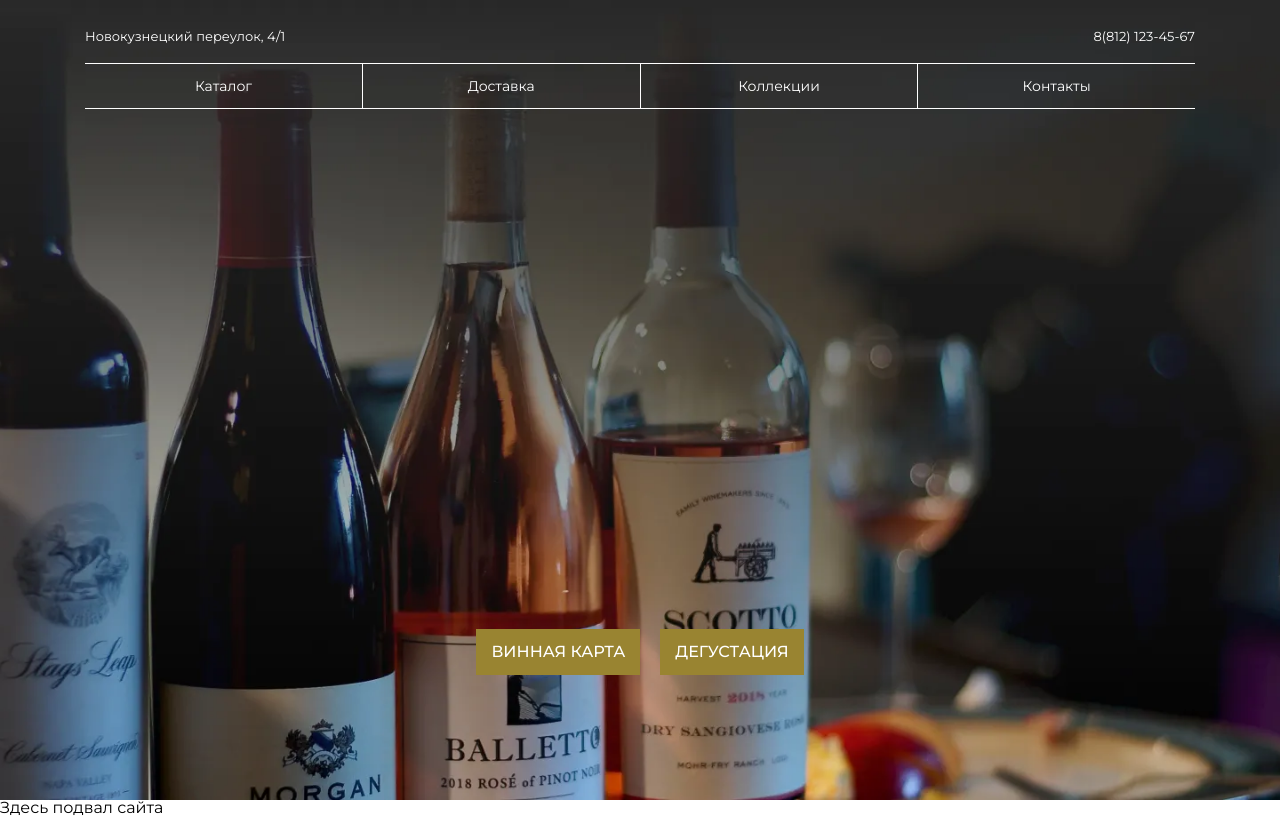
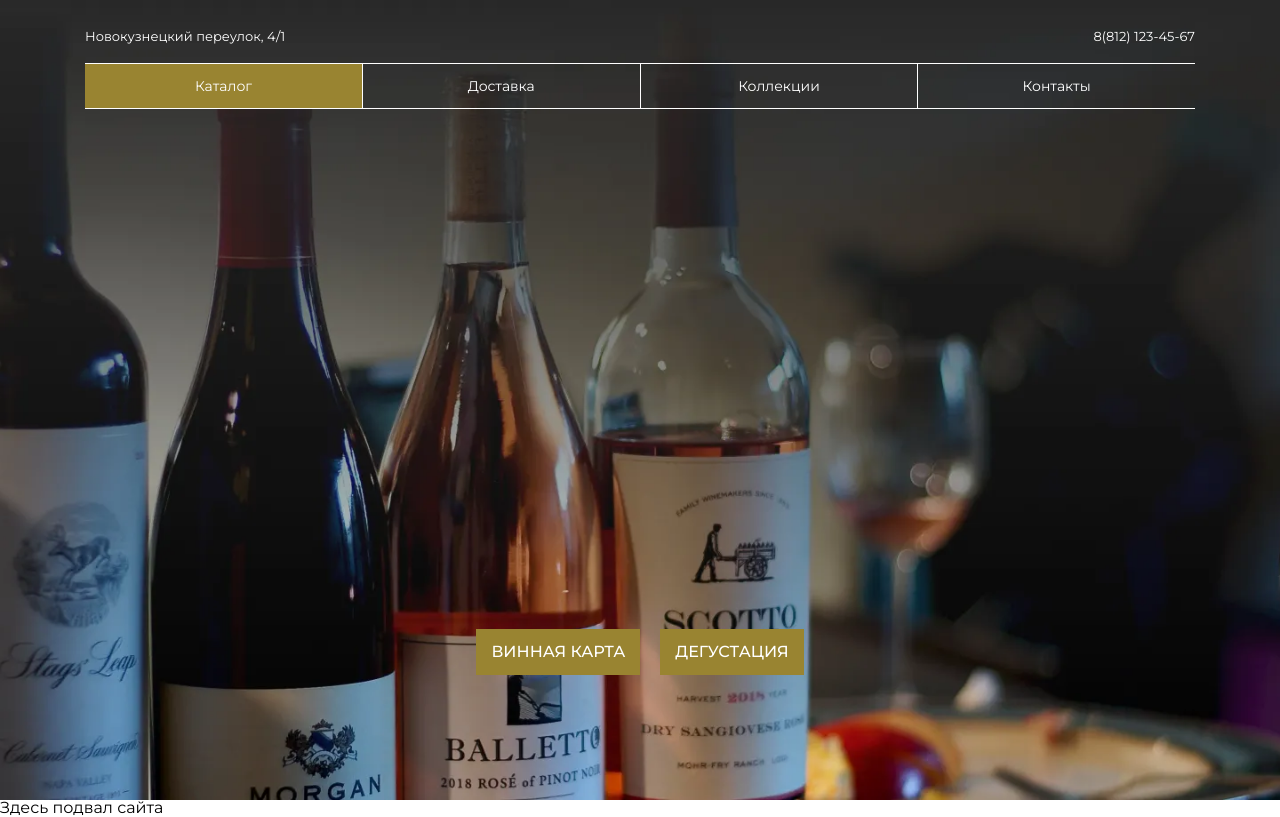
Before and after one commit to kofemannight/wine, a plain HTML site: page index.html in a window 1280 px wide. Both pictures are taken after a click on the link "Каталог". Drawn offline with Linux system fonts and the light colour scheme.

Commit message:
05/10/22

```diff
--- a/style.css
+++ b/style.css
@@ -150,6 +150,26 @@ body {
   font-size: 14px;
 }
 
+.nav_link {
+  transition-property: background-color;
+  transition-timing-function: cubic-bezier(0.165, 0.84, 0.44, 1);
+  transition-duration: 300ms;
+}
+
+.nav_link:hover {
+  background-color: var(--accent);
+}
+
+.nav_link:focus {
+  background-color: var(--accent);
+  outline: none;
+}
+.nav_link:active {
+  background-color: var(--link-active);
+}
+
+
+
 .first-screen-button {
   display: flex;
   justify-content: center;
```
